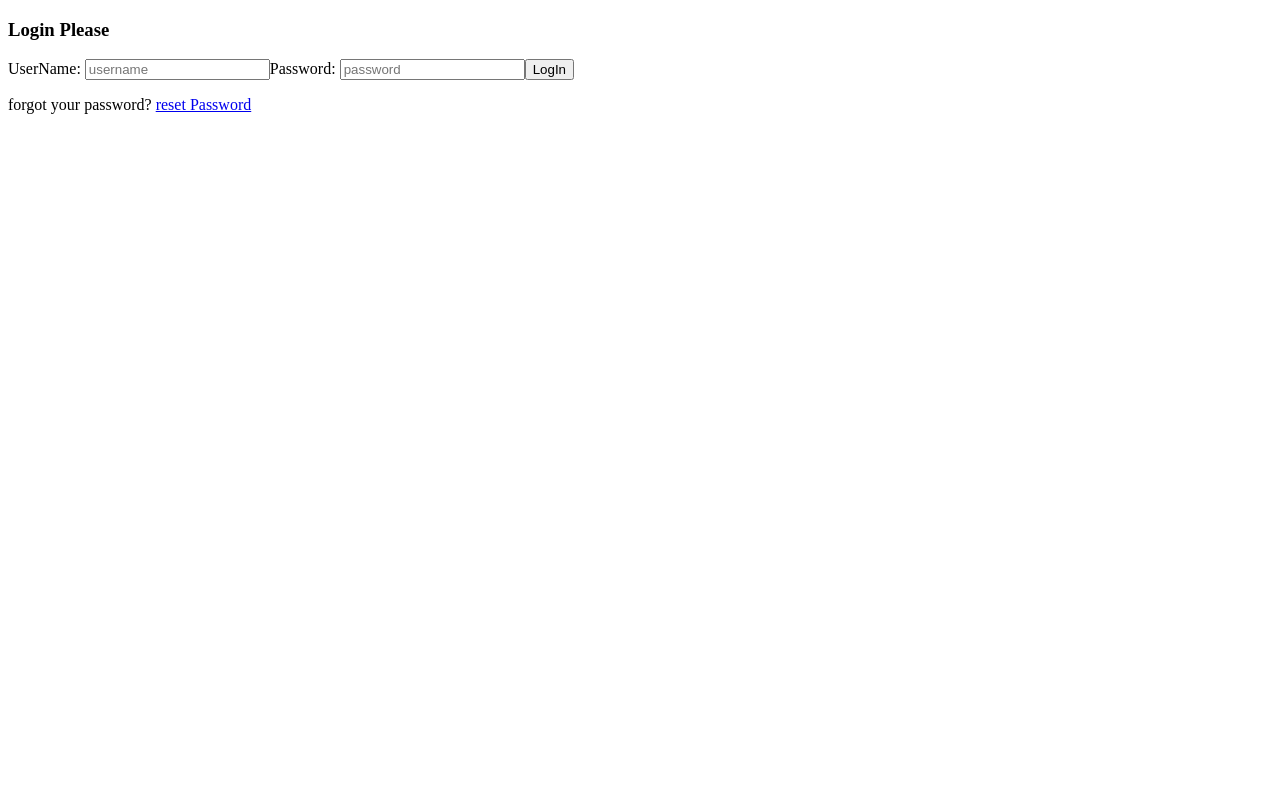
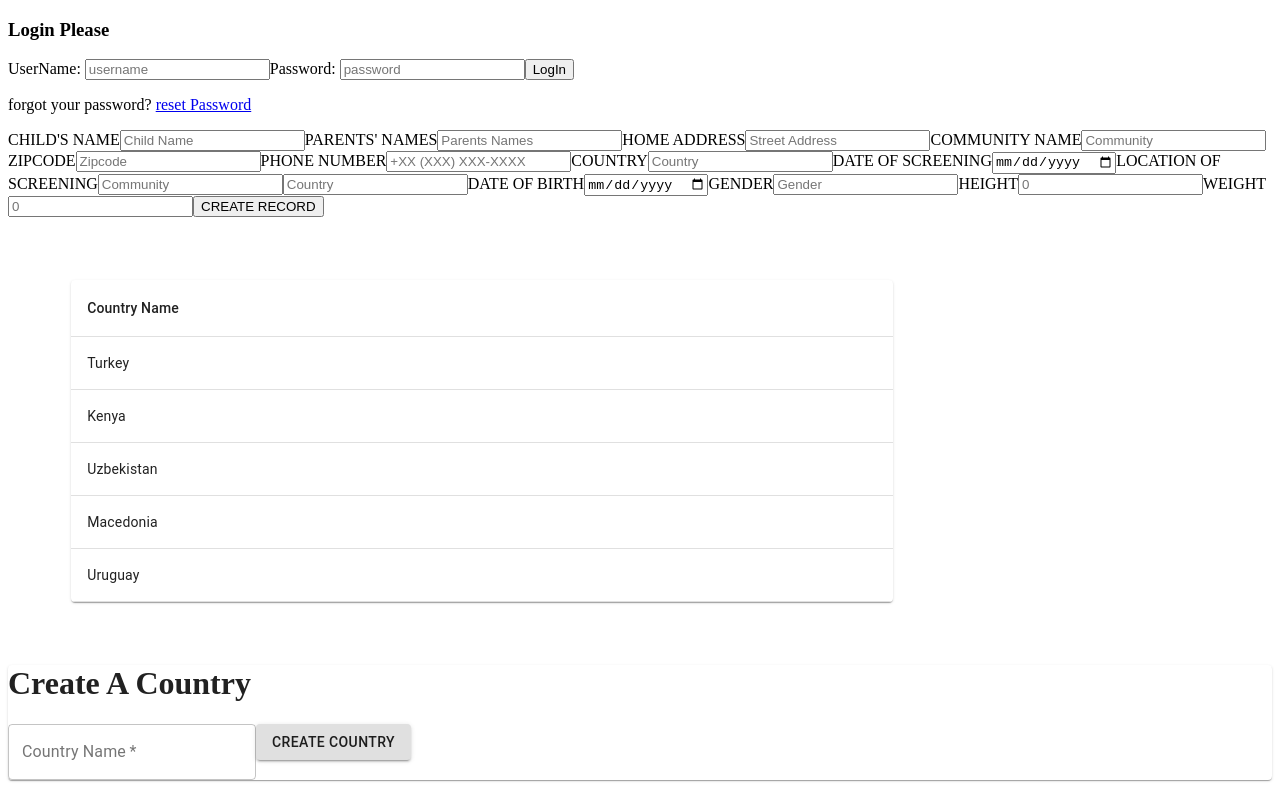
Before and after one commit to BW-Intl-Child-Nutrition-Status-Tracking/front-end, a React (Create React App) app: page / in a window 1280 px wide. Built offline with nearby package versions, Linux system fonts and the light colour scheme.

Commit message:
data table rendering locally stored data, create a country form created but still needs styling

```diff
--- a/src/App.js
+++ b/src/App.js
@@ -6,6 +6,8 @@ import PrivateRoute from "./components/PrivateRoute";
 import LogInForm from "./components/LogInForm";
 import Menu from "./components/Menu";
 import ChildRecordNewForm from "./components/ChildRecordNewForm";
+import DataTable from "./components/DataTable";
+import CreateACountry from "./components/CreateACountry";
 
 function App() {
   return (
@@ -15,6 +17,10 @@ function App() {
         <Route path="/:id/childRecord" component={ChildRecordNewForm} />
       </PrivateRoute>
       <Route exact path="/" component={LogInForm} />
+
+      <ChildRecordNewForm />
+      <DataTable />
+      <CreateACountry />
     </div>
   );
 }
--- a/src/components/CreateACountry.js
+++ b/src/components/CreateACountry.js
@@ -0,0 +1,56 @@
+import React, { useState } from "react";
+import Paper from "@material-ui/core/Paper";
+import TextField from "@material-ui/core/TextField";
+import Button from "@material-ui/core/Button";
+import { makeStyles } from "@material-ui/core/styles";
+
+export default function CreateACountry() {
+  const useStyles = makeStyles({
+    root: {
+      width: "100%",
+      overflowX: "auto",
+      margin: "5%",
+      display: "flex",
+      flexDirection: "column"
+    },
+    form: {
+      width: "65%",
+      display: "flex",
+      flexDirection: "column",
+      justifyContent: "center"
+    }
+  });
+
+  const classes = useStyles();
+
+  const [country, setCountry] = useState("");
+
+  const handleChanges = event => {
+    setCountry({ ...country, [event.target.name]: event.target.value });
+  };
+
+  const submitForm = event => {
+    event.preventDefault();
+    handleChanges(country);
+    setCountry({ countryName: "" });
+  };
+
+  return (
+    <Paper classname={classes.root}>
+      <h1>Create A Country</h1>
+      <form classname={classes.form} onSubmit={submitForm}>
+        <TextField
+          required
+          label="Country Name"
+          type="text"
+          name="countryName"
+          onChange={handleChanges}
+          variant="outlined"
+        />
+        <Button type="submit" variant="contained">
+          Create Country
+        </Button>
+      </form>
+    </Paper>
+  );
+}
--- a/src/components/DataTable.js
+++ b/src/components/DataTable.js
@@ -0,0 +1,56 @@
+import React from "react";
+import { makeStyles } from "@material-ui/core/styles";
+import Table from "@material-ui/core/Table";
+import TableBody from "@material-ui/core/TableBody";
+import TableCell from "@material-ui/core/TableCell";
+import TableHead from "@material-ui/core/TableHead";
+import TableRow from "@material-ui/core/TableRow";
+import Paper from "@material-ui/core/Paper";
+
+const useStyles = makeStyles({
+  root: {
+    width: "65%",
+    overflowX: "auto",
+    margin: "5%"
+  },
+  table: {
+    minWidth: 650
+  }
+});
+
+function countryData(name) {
+  return { name };
+}
+
+const rows = [
+  countryData("Turkey"),
+  countryData("Kenya"),
+  countryData("Uzbekistan"),
+  countryData("Macedonia"),
+  countryData("Uruguay")
+];
+
+export default function DataTable() {
+  const classes = useStyles();
+
+  return (
+    <Paper className={classes.root}>
+      <Table className={classes.table} aria-label="country table">
+        <TableHead>
+          <TableRow>
+            <TableCell>Country Name</TableCell>
+          </TableRow>
+        </TableHead>
+        <TableBody>
+          {rows.map(row => (
+            <TableRow key={row.name}>
+              <TableCell component="th" scope="row">
+                {row.name}
+              </TableCell>
+            </TableRow>
+          ))}
+        </TableBody>
+      </Table>
+    </Paper>
+  );
+}
```
Also changed, not shown: src/components/CreateACommunity.js (added), src/pages/ChildView.js (added).
